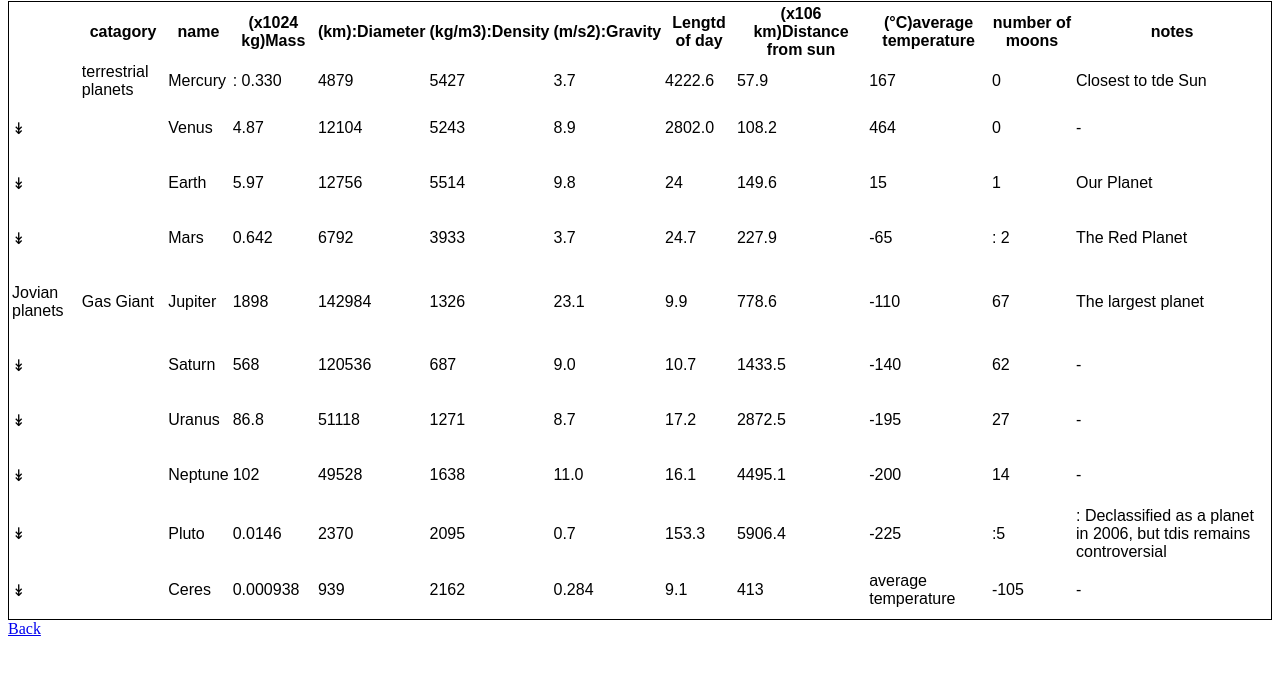
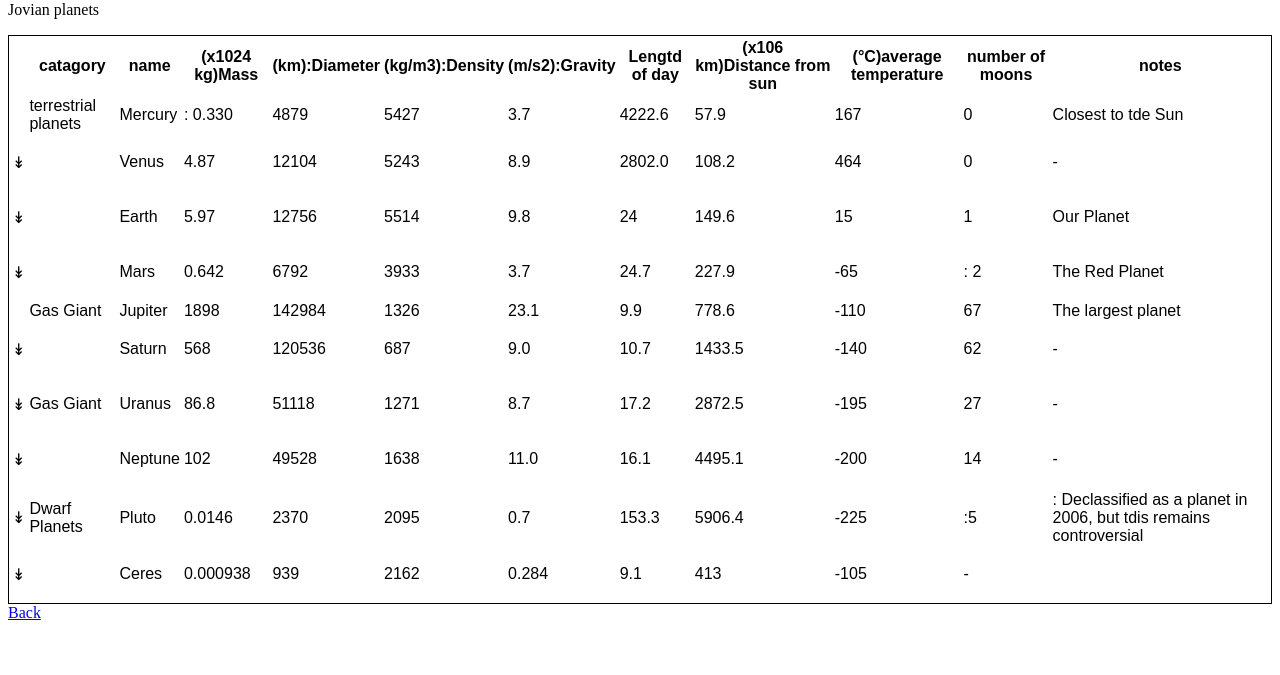
Before and after one commit to Blueracey/Blueracey.github.io, a plain HTML site: page Starsystem.HTML in a window 1280 px wide. Shown: the part 79-754 px from the top of the page. Drawn offline with Linux system fonts and the light colour scheme.

Commit message:
Update Starsystem.HTML

```diff
--- a/Starsystem.HTML
+++ b/Starsystem.HTML
@@ -103,8 +103,8 @@
 </tr>
 <tr>
 	<TD>
+		<td>Gas Giant</td>
 		<p>Jovian planets</p>
-		<td>Gas Giant</td>
 		<td>Jupiter</td>
 		<td> 1898</td>
 		<td> 142984</td>
@@ -136,7 +136,7 @@
 <tr>
 	<TD>
 		<p>&#8609;</p>
-		<td></td>
+		<td>Gas  Giant</td>
 		<td>Uranus</td>
 		<td> 86.8</td>
 		<td> 51118</td>
@@ -168,7 +168,7 @@
 <tr>
 <TD>
 		<p>&#8609;</p>
-		<td></td>
+		<td>Dwarf  Planets</td>
 		<td>Pluto</td>
 		<td>  0.0146</td>
 		<td> 2370</td>
@@ -192,7 +192,6 @@
 		<td> 0.284</td>
 		<td> 9.1</td>
 		<td> 413</td>
-		<td>average temperature</td>
 		<td> -105</td>
 		<td>-</td>
 	</TD>
```
